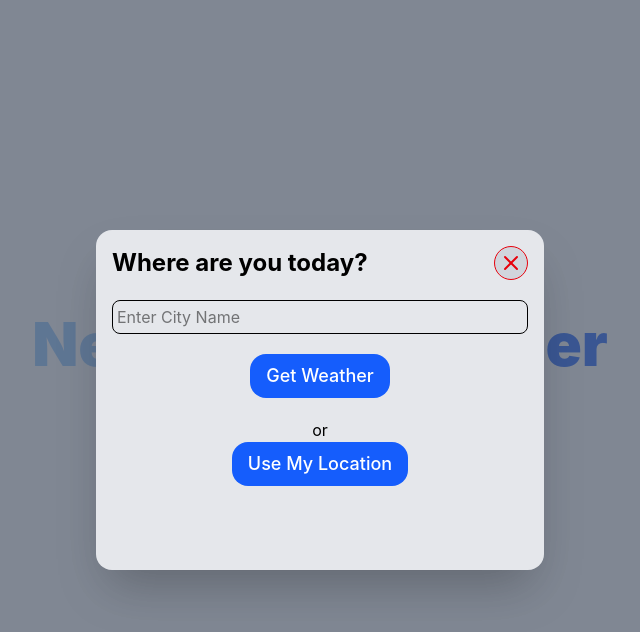
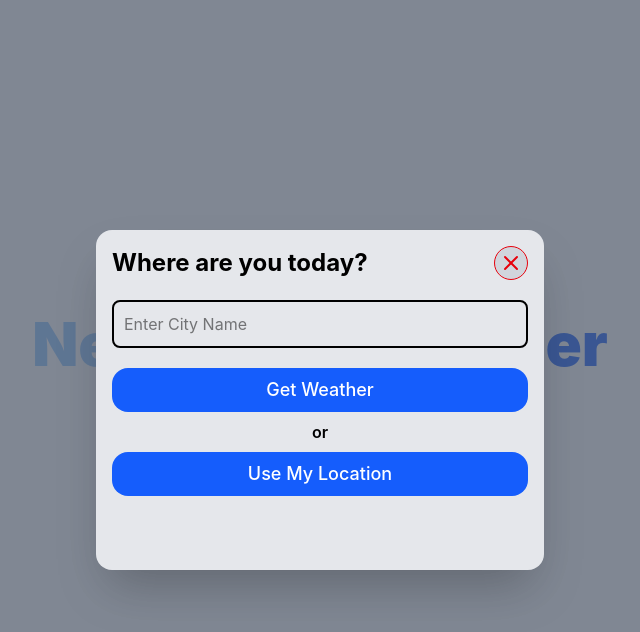
Before and after one commit to Hlamong55/Smart-Weather-Apps, a React (Vite) app: page / in a window 1280 px wide. Both pictures are taken after a click on the button "Check Weather". Shown: the top 632 px of the page, without its empty margins (320-960 px from the left). Built offline with nearby package versions, Linux system fonts and the light colour scheme.

Commit message:
Getting Location using Browser Navigator

```diff
--- a/src/components/LocationModal.jsx
+++ b/src/components/LocationModal.jsx
@@ -9,6 +9,20 @@ const LocationModal = ({ onClose }) => {
     const value = city.trim();
     console.log(value);
   };
+
+
+  const handleGeoLocations = ()=>{
+    navigator.geolocation.getCurrentPosition((positions)=>{
+        const {latitude, longitude} = positions.coords
+        console.log({latitude, longitude});
+    }, (error)=>{
+        console.log(error);
+    }, {
+        timeout: 1000
+    })
+  }
+
+
 
   return (
     <div className="fixed inset-0 flex justify-center items-center bg-gray-600/70">
@@ -24,20 +38,20 @@ const LocationModal = ({ onClose }) => {
           </button>
         </div>
 
-        <div className="py-5">
+        <div className="pt-5">
           <form onSubmit={handleSubmit} className="space-y-5">
             <input
               placeholder="Enter City Name"
               type="text"
               value={city}
               onChange={(e) => setCity(e.target.value)}
-              className="w-full border p-1 rounded-lg"
+              className="w-full border-2 p-2.5 rounded-lg"
             />
 
-            <div className=" flex justify-center">
+            <div>
               <button
                 type="submit"
-                className="text-lg font-medium px-4 py-2 bg-blue-600 rounded-2xl text-white hover:scale-105 transition-all hover:bg-blue-800"
+                className="text-lg w-full font-medium px-4 py-2 bg-blue-600 rounded-2xl text-white hover:scale-105 transition-all hover:bg-blue-800"
               >
                 Get Weather
               </button>
@@ -45,12 +59,13 @@ const LocationModal = ({ onClose }) => {
           </form>
         </div>
 
-        <div className="text-center">or</div>
+        <div className="text-center font-semibold py-2">or</div>
 
-        <div className=" flex justify-center">
+        <div>
           <button
             type="button"
-            className="text-lg font-medium px-4 py-2 bg-blue-600 rounded-2xl text-white hover:scale-105 transition-all hover:bg-blue-800"
+            onClick={handleGeoLocations}
+            className="text-lg w-full font-medium px-4 py-2 bg-blue-600 rounded-2xl text-white hover:scale-105 transition-all hover:bg-blue-800"
           >
             Use My Location
           </button>
```
